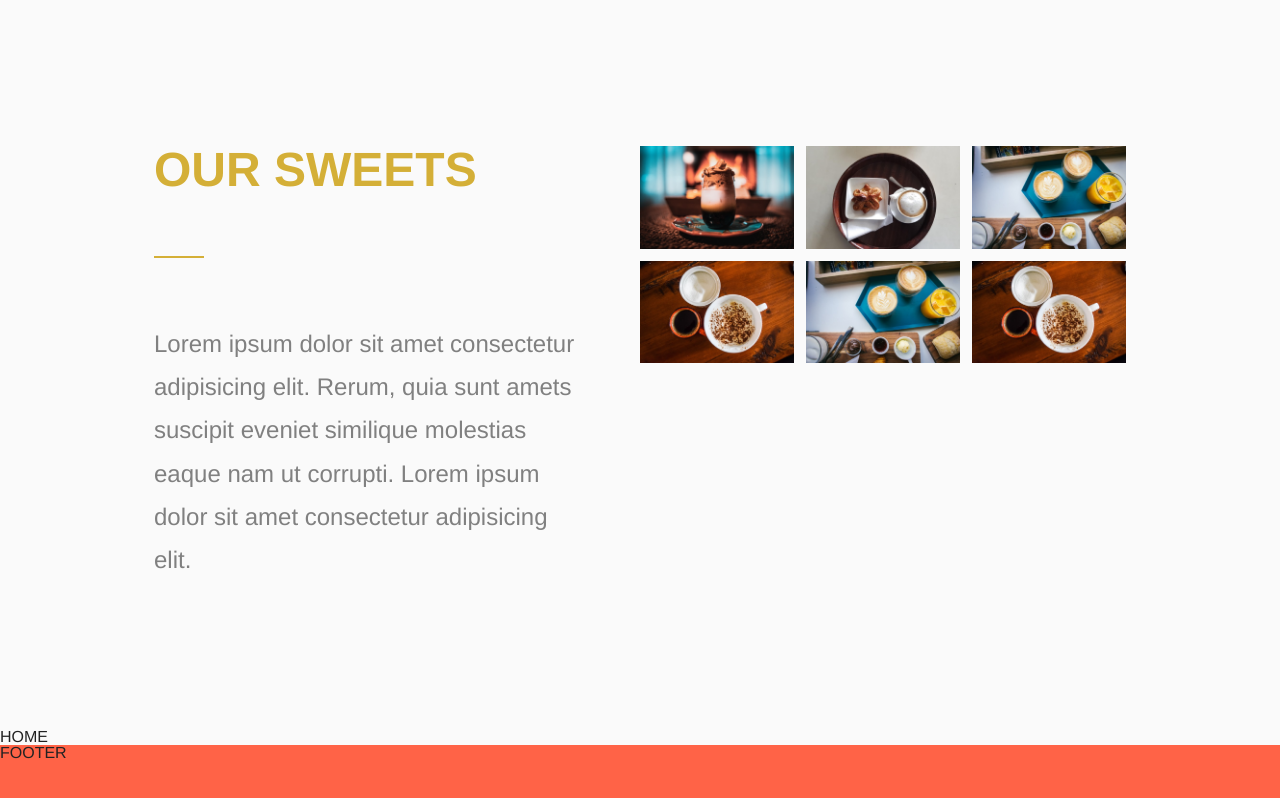
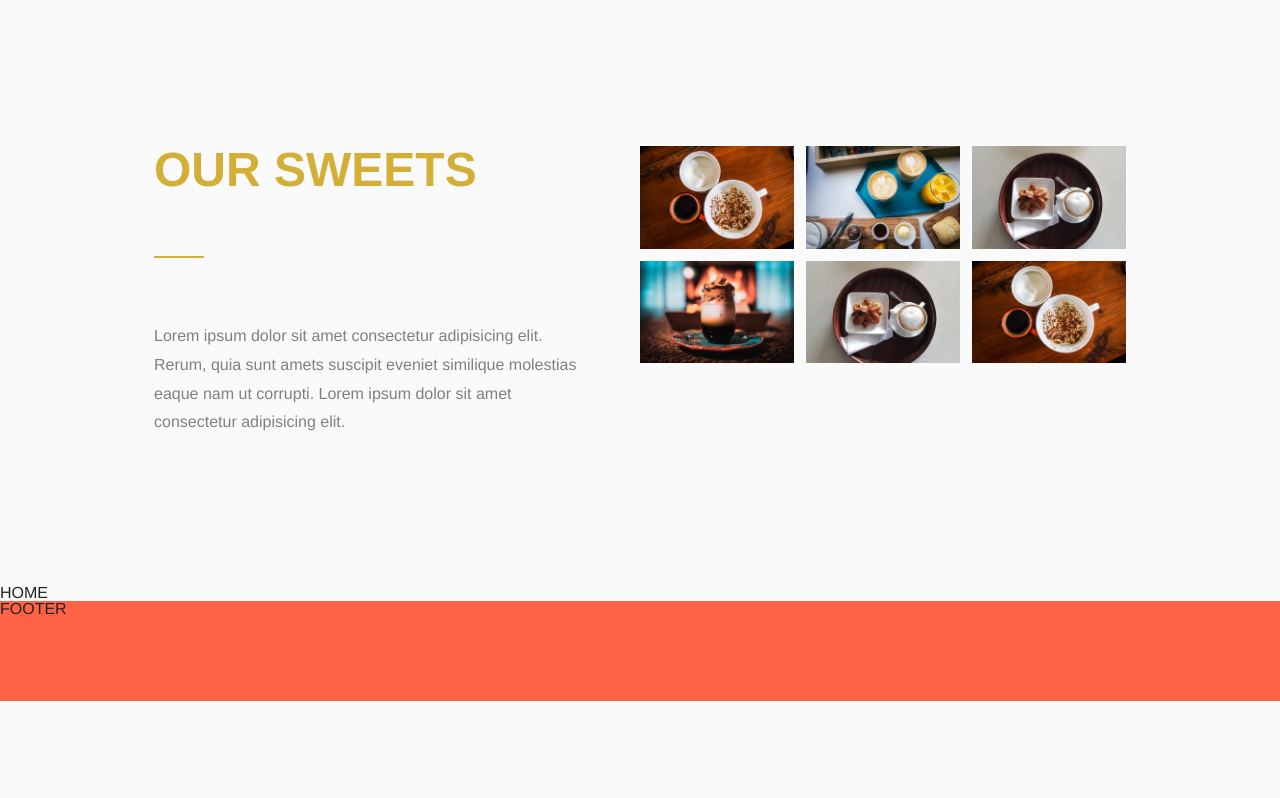
Before and after one commit to kasia-kusz/CoffeHouse-React, a React (Create React App) app in the folder coffeehouse-react/: page / in a window 1280 px wide. Shown: the part 802-1600 px from the top of the page. After the commit the page ends 1503 px from the top, so only its background shows below. Built offline with nearby package versions, Linux system fonts and the light colour scheme.

Commit message:
Mapping, Typography

```diff
--- a/coffeehouse-react/src/App.js
+++ b/coffeehouse-react/src/App.js
@@ -3,6 +3,7 @@ import Footer from "./components/Footer/Footer";
 import Introduction from "./components/Introduction/Introduction";
 import Home from "./pages/Home/Home";
 import { Route } from "react-router-dom";
+import { SectionWrapper } from "./shared/wrappers/wrappers";
 
 function App() {
   return (
--- a/coffeehouse-react/src/components/Introduction/Introduction.js
+++ b/coffeehouse-react/src/components/Introduction/Introduction.js
@@ -9,14 +9,11 @@ import {
   ImageWrapper,
   Img,
 } from "./introduction-styles.js";
-import latte from "../../assets/latte.jpg";
-import dessert from "../../assets/dessert.jpg";
-import breakfast from "../../assets/breakfast.jpg";
-import iceCoffee from "../../assets/icecoffee.jpg";
-import { Wrapper } from "../Wrappers/sectionwrapper-styles";
-
+import { SectionWrapper } from "../../shared/wrappers/wrappers.js";
+import data from "../../data/introductionData";
+import uuid from "react-uuid";
 const Introduction = () => (
-  <Wrapper>
+  <SectionWrapper>
     <Intro>
       <Content>
         <Title>OUR SWEETS</Title>
@@ -27,26 +24,13 @@ const Introduction = () => (
         </Text>
       </Content>
       <SmallGallery>
-        <ImageWrapper>
-          <Img src={iceCoffee} alt="breakfast" />
-        </ImageWrapper>
-        <ImageWrapper>
-          <Img src={breakfast} alt="latte" />
-        </ImageWrapper>
-        <ImageWrapper>
-          <Img src={dessert} alt="dessert" />
-        </ImageWrapper>
-        <ImageWrapper>
-          <Img src={latte} alt="idecoffee" />
-        </ImageWrapper>
-        <ImageWrapper>
-          <Img src={dessert} alt="latte" />
-        </ImageWrapper>
-        <ImageWrapper>
-          <Img src={latte} alt="icecoffee" />
-        </ImageWrapper>
+        {data.map((image) => (
+          <ImageWrapper key={uuid()}>
+            <Img src={image.src} alt={image.alt} />
+          </ImageWrapper>
+        ))}
       </SmallGallery>
     </Intro>
-  </Wrapper>
+  </SectionWrapper>
 );
 export default Introduction;
--- a/coffeehouse-react/src/components/Introduction/introduction-styles.js
+++ b/coffeehouse-react/src/components/Introduction/introduction-styles.js
@@ -1,4 +1,5 @@
 import styled, { css } from "styled-components";
+import { Paragraph } from "../Typography/Typography";
 
 export const Intro = styled.div`
   display: flex;
@@ -54,10 +55,8 @@ export const Title = styled.h1`
   }
 `;
 
-export const Text = styled.p`
+export const Text = styled(Paragraph)`
   color: gray;
-  font-size: 1.5rem;
-  line-height: 1.8;
   max-width: 500px;
   @media screen and (max-width: ${({ theme }) =>
       theme.breakpoints.tablet_big}) {
@@ -87,6 +86,9 @@ export const SmallGallery = styled.div`
 export const ImageWrapper = styled.div`
   margin-top: 12px;
   width: calc(33.33333% - 8px);
+
+  text-align: ${({ center }) => (center ? "center" : "")};
+
   &:not(:nth-child(3n)) {
     margin-right: 12px;
   }
--- a/coffeehouse-react/src/components/Showcase/styles.js
+++ b/coffeehouse-react/src/components/Showcase/styles.js
@@ -1,4 +1,4 @@
-import styled, { css } from "styled-components";
+import styled from "styled-components";
 import coffeeBack from "../../assets/showcase.jpg";
 
 export const Container = styled.div`
@@ -7,9 +7,14 @@ export const Container = styled.div`
   }
 `;
 
+// ${zmienna} - aby sie dostac do zmiennych w cssie
+// ${(props) => props.pole} - aby sie dostac do propsow
+// ${({pole z propsa}) => aby od razu dostac sie do pola z propsow}
+
 export const MainShowcase = styled.div`
   background-color: ${({ theme }) => theme.colors.darkColor};
   height: 100vh;
+  position: relative;
   &:after {
     content: "";
     background: url(${coffeeBack}) no-repeat center center/cover;
--- /dev/null
+++ b/coffeehouse-react/src/components/Typography/Typography.js
@@ -0,0 +1,38 @@
+import styled from "styled-components";
+
+export const TitleXL = styled.h1`
+  font-size: 24px;
+
+  @media screen and (max-width: ${({ theme }) => theme.breakpoints.laptop}) {
+    font-size: 20px;
+  }
+
+  @media screen and (max-width: ${({ theme }) => theme.breakpoints.tablet}) {
+    font-size: 18px;
+  }
+`;
+
+export const TitleL = styled.h2`
+  font-size: 20px;
+
+  @media screen and (max-width: ${({ theme }) => theme.breakpoints.laptop}) {
+    font-size: 18px;
+  }
+
+  @media screen and (max-width: ${({ theme }) => theme.breakpoints.tablet}) {
+    font-size: 16px;
+  }
+`;
+
+export const Paragraph = styled.p`
+  font-size: 16px;
+  line-height: 1.8;
+
+  @media screen and (max-width: ${({ theme }) => theme.breakpoints.tablet}) {
+    font-size: 14px;
+  }
+
+  @media screen and (max-width: ${({ theme }) => theme.breakpoints.phone}) {
+    font-size: 12px;
+  }
+`;
--- /dev/null
+++ b/coffeehouse-react/src/data/introductionData.js
@@ -0,0 +1,33 @@
+import latte from "../assets/latte.jpg";
+import dessert from "../assets/dessert.jpg";
+import breakfast from "../assets/breakfast.jpg";
+import iceCoffee from "../assets/icecoffee.jpg";
+
+const data = [
+  {
+    src: latte,
+    alt: "latte",
+  },
+  {
+    src: dessert,
+    alt: "dessert",
+  },
+  {
+    src: breakfast,
+    alt: "breakfast",
+  },
+  {
+    src: iceCoffee,
+    alt: "iceCoffee",
+  },
+  {
+    src: breakfast,
+    alt: "breakfast",
+  },
+  {
+    src: latte,
+    alt: "latte",
+  },
+];
+
+export default data;
--- a/coffeehouse-react/src/components/Wrappers/sectionwrapper-styles.js
+++ b/coffeehouse-react/src/shared/wrappers/wrappers.js
@@ -1,6 +1,6 @@
 import styled, { css } from "styled-components";
 
-export const Wrapper = styled.div`
+export const SectionWrapper = styled.div`
   max-width: 1400px;
   margin: 0 auto;
   padding: 100px 0;
@@ -8,16 +8,25 @@ export const Wrapper = styled.div`
   @media screen and (max-width: ${({ theme }) => theme.breakpoints.laptop}) {
     max-width: 1080px;
   }
+
   @media screen and (max-width: ${({ theme }) =>
       theme.breakpoints.laptop_small}) {
     max-width: 972px;
   }
+
   @media screen and (max-width: ${({ theme }) =>
       theme.breakpoints.tablet_big}) {
     max-width: 729px;
   }
+
   @media screen and (max-width: ${({ theme }) =>
       theme.breakpoints.tablet_small}) {
     max-width: 495px;
   }
 `;
+
+export const GlobalWrapper = styled.div`
+  max-width: 1920px;
+  margin: 0 auto;
+  width: 100%;
+`;
```
Also changed, not shown: coffeehouse-react/src/components/Wrappers/SectionWrapper.js (deleted, +0 -8 lines), 2 other files (tests, documents, lock files or other folders).
